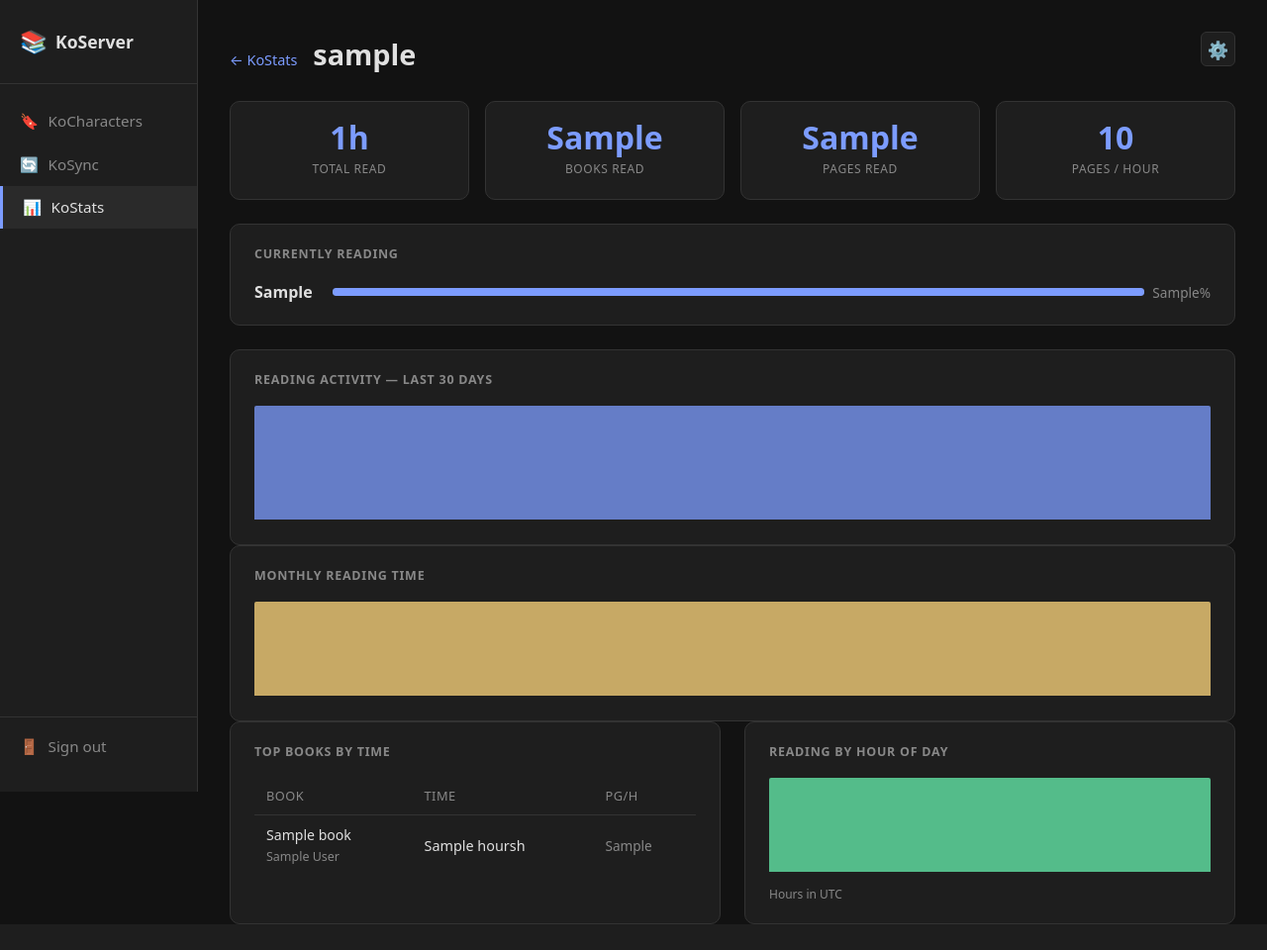
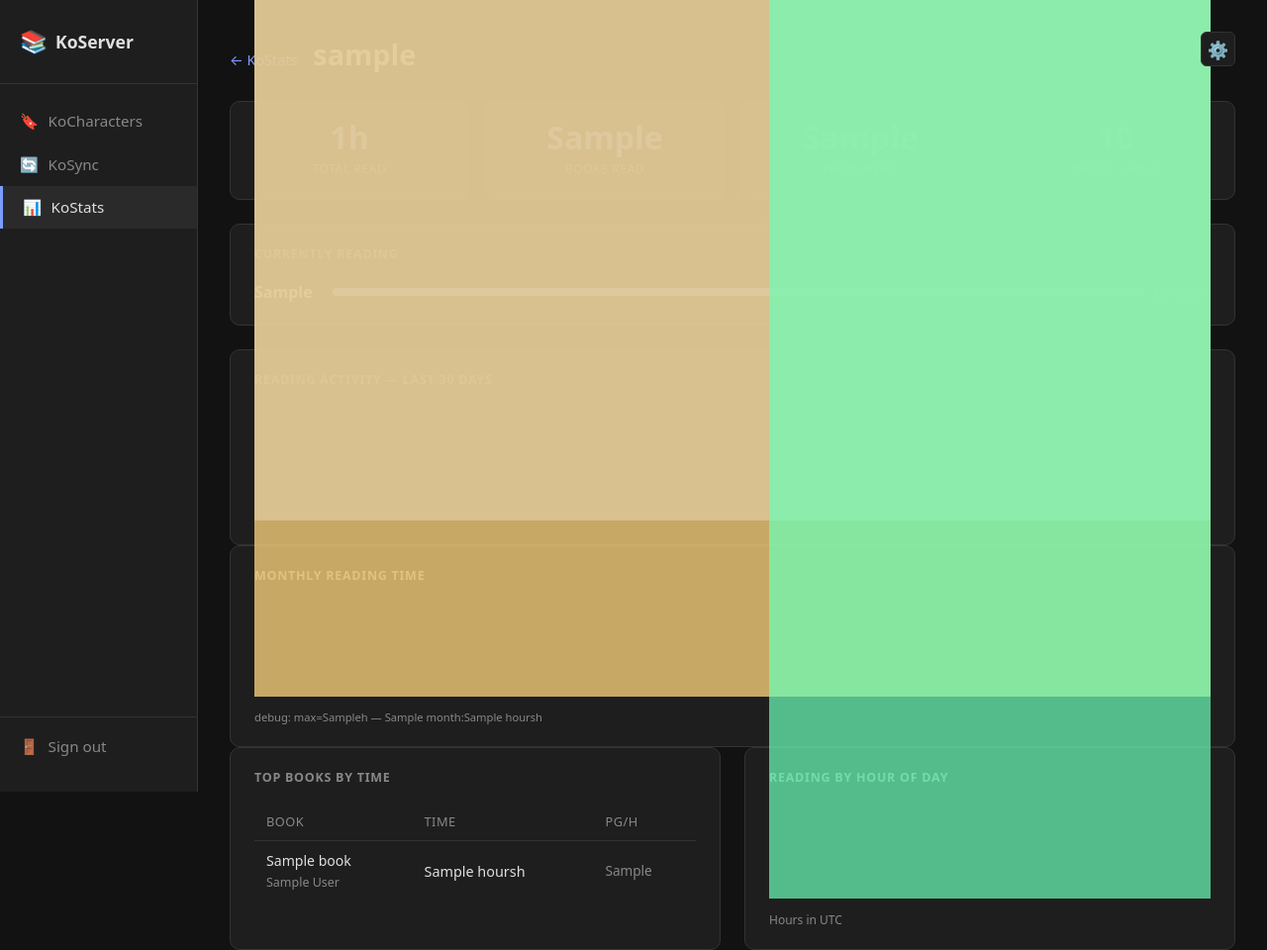
Before and after one commit to nefelodamon/KoServer, a FastAPI app: template koserver/app/services/kostats/templates/user_stats.html in a window 1280 px wide. Shown: the whole page at 99% size. Before the commit the page ends 934 px from the top, so only its background shows below. Run offline with FastAPI, Linux system fonts and the light colour scheme; the template is opened without the code that fills it: most values are stand-ins (such as "Sample title", 1, 10 or a date in 2020); parts of the project's set-up code (start-up, migrations or seed data) failed here and were passed over.

Commit message:
Debug bar charts: add data dump, fix bar-col height (0.1.52)
Co-Authored-By: Claude Sonnet 4.6 <noreply@anthropic.com>

```diff
--- a/koserver/app/services/kostats/templates/user_stats.html
+++ b/koserver/app/services/kostats/templates/user_stats.html
@@ -86,6 +86,9 @@
     </div>
     {% endfor %}
   </div>
+  <p style="font-size:0.7rem;color:var(--text-muted);margin-top:0.5rem">
+    debug: max={{ stats.max_monthly_hours }}h — {% for m in stats.monthly %}{{ m.month }}:{{ m.hours }}h {% endfor %}
+  </p>
 </div>
 
 {# ── Two-column: Top books + By hour ── #}
--- a/koserver/app/static/style.css
+++ b/koserver/app/static/style.css
@@ -753,16 +753,18 @@ a { color: inherit; text-decoration: none; }
   align-items: center;
   justify-content: flex-end;
   min-width: 0;
+  height: 100%;
 }
 
 .bar-col .bar {
   width: 100%;
-  min-height: 2px;
+  min-height: 0;
   background: var(--accent);
   border-radius: 2px 2px 0 0;
   opacity: 0.75;
   transition: opacity 0.15s;
   cursor: default;
+  flex-shrink: 0;
 }
 
 .bar-col .bar:hover { opacity: 1; }
--- a/koserver/config.yaml
+++ b/koserver/config.yaml
@@ -1,5 +1,5 @@
 name: KoServer
-version: "0.1.51"
+version: "0.1.52"
 slug: koserver
 description: Host for various services including KoCharacters (KOReader character viewer)
 url: https://github.com/nefelodamon/KoServer
```
